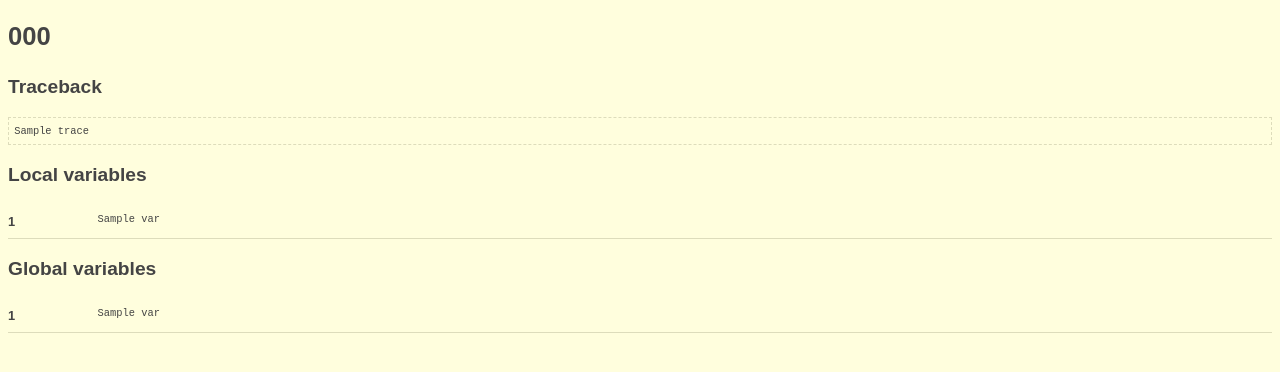
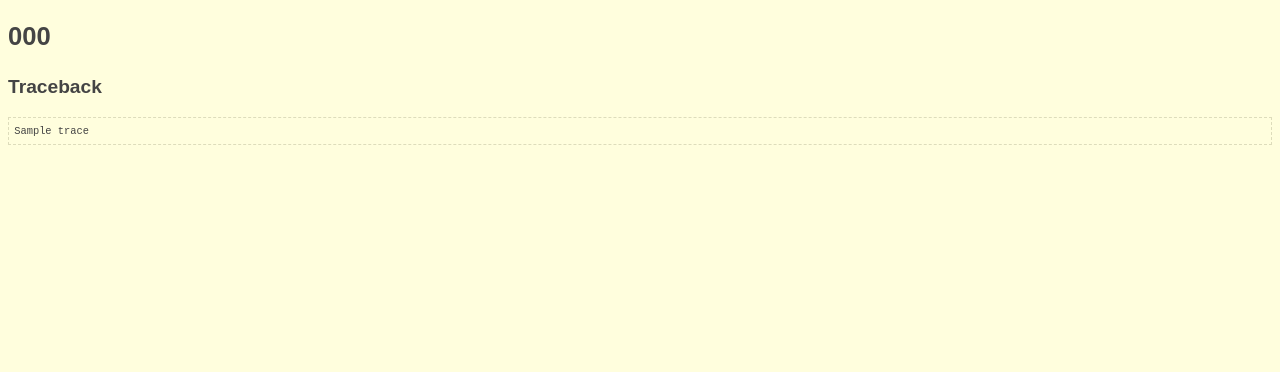
Before and after one commit to artss/geweb, a Python web app: template templates/50x.debug.html in a window 1280 px wide. Shown: the top 372 px of the page. Run offline with Jinja, Linux system fonts and the light colour scheme; the template is opened without the code that fills it: most values are stand-ins (such as "Sample title", 1, 10 or a date in 2020).

Commit message:
globals and locals are removed from error output.

```diff
--- a/geweb/__init__.py
+++ b/geweb/__init__.py
@@ -35,8 +35,7 @@ def handler(http_request):
         message = InternalServerError.message
         if settings.debug:
             response = render('/50x.debug.html', code=code, message=message,
-                              trace=traceback.format_exc(),
-                              locals=locals(), globals=globals())
+                              trace=traceback.format_exc())
         else:
             response = render('/50x.html', code=code, message=message)
 
--- a/templates/50x.debug.html
+++ b/templates/50x.debug.html
@@ -15,21 +15,5 @@
 
         <h2>Traceback</h2>
         <pre>{{ trace }}</pre>
-
-        <h2>Local variables</h2>
-        {% for var in locals|dictsort %}
-            <div class="row">
-                <div class="label">{{ var[0] }}</div>
-                <div class="value">{{ var[1] }}</div>
-            </div>
-        {% endfor %}
-
-        <h2>Global variables</h2>
-        {% for var in globals|dictsort %}
-            <div class="row">
-                <div class="label">{{ var[0] }}</div>
-                <div class="value">{{ var[1] }}</div>
-            </div>
-        {% endfor %}
     </body>
 </html>
```
